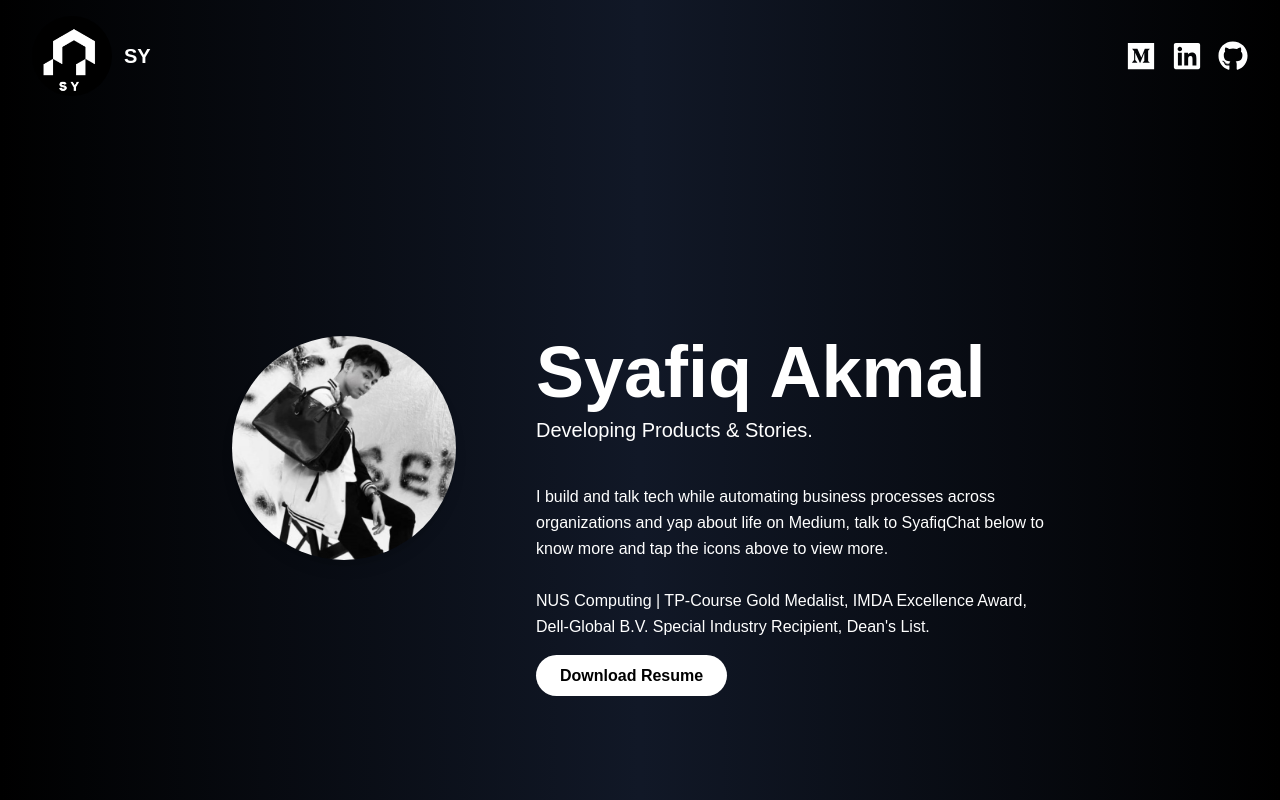
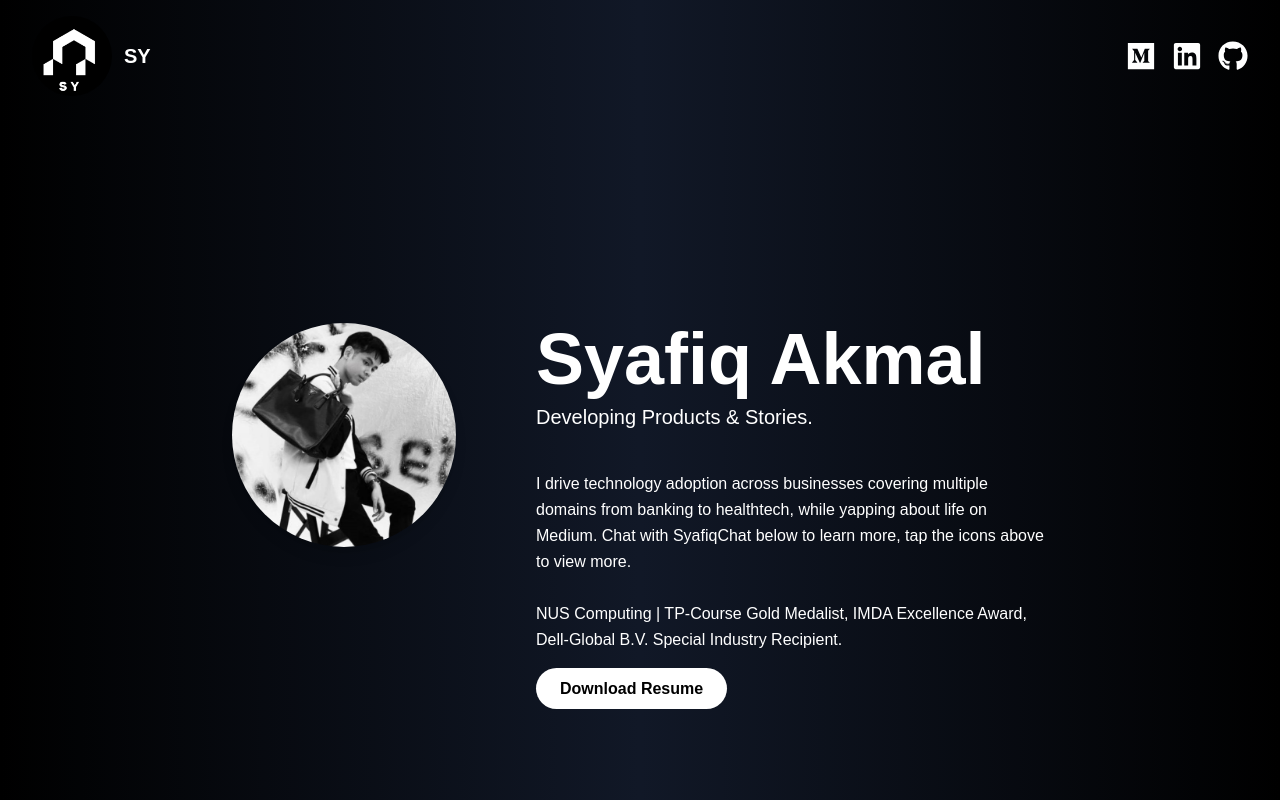
Before and after one commit to syafiq9326/syafiqSite, a Next.js app: page / in a window 1280 px wide. Shown: the top 800 px of the page. Built offline with nearby package versions, Linux system fonts and the light colour scheme.

Commit message:
udpdated resume download and section

```diff
--- a/src/app/components/ExperienceSection.tsx
+++ b/src/app/components/ExperienceSection.tsx
@@ -3,11 +3,21 @@ import { motion } from "framer-motion";
 
 const experiences = [
     {
+        year: "Jan 2025 - Jun 2025",
+        title: "Software Engineer Intern",
+        company: "Crédit Agricole Investment Bank",
+        description:
+            " Engineered scalable KYC batch pipeline (file hosted on AWS S3) via Java Spring, migrated C# and SQL to accelerate institutional investors onboarding, gained functional knowledge on EU trading market.",
+        tags: ["Java Spring Boot",  "Spring Batch", "Angular", "MYSQL", "AWS S3", "Jenkins", "Gitlab", "SSIS", "C#", "Know-Your-Customer"],
+        logo: "/cacrop.png",
+
+    },
+    {
         year: "May 2024 - Oct 2024",
         title: "Software Engineer Intern",
         company: "Synapxe Pte Ltd",
         description:
-            "Led POC on web scraping via BS4, HuggingFace deployed on Flask, accelerating intel generation. Spearheaded multiple VBA automation pipelines for a 50 pax procurement department, projected savings of 50% man-hours.",
+            "Led POC on web scraping via BS4, HuggingFace deployed on Flask, projected 50% accelerated intel generation. Spearheaded multiple VBA automation pipelines for a 50 pax procurement department.",
         tags: ["Javascript",  "VBA", "Procurement", "Data Analytics", "Flask", "TextBlob", "Pandas", "Beautiful Soup", "Playwright", "Project Management"],
         logo: "/synapxe.png",
 
--- a/src/app/components/HeroSection.tsx
+++ b/src/app/components/HeroSection.tsx
@@ -55,13 +55,14 @@ const HeroSection = () => {
                         transition={{ duration: 1, delay: 0.4 }}
                         viewport={{ once: false }}
                     >
-                        I build and talk tech while automating business processes across organizations and yap about life on Medium, talk to SyafiqChat below to know more and tap the icons
-                        above to view more.
+                        I drive technology adoption across businesses covering multiple domains from banking to healthtech, while yapping about life on Medium. Chat with SyafiqChat below to learn more, tap the icons above to view more.
                         <br /><br />
-                        NUS Computing | TP-Course Gold Medalist, IMDA Excellence Award, Dell-Global B.V. Special Industry Recipient, Dean&apos;s List.
+                        {/* NUS Computing | TP-Course Gold Medalist, IMDA Excellence Award, Dell-Global B.V. Special Industry Recipient, Dean&apos;s List. */}
+                        NUS Computing | TP-Course Gold Medalist, IMDA Excellence Award, Dell-Global B.V. Special Industry Recipient.
+
                     </motion.p><br/>
                     <motion.a
-                        href="/Syafiq_Resume_25Latest.pdf" // Link to your resume PDF file in the public directory
+                        href="/Syafiq_Resume_portfolio.pdf" // Link to your resume PDF file in the public directory
                         download="SyafiqResume.pdf" // Name for the downloaded file
                         className="bg-white text-black px-6 py-3 rounded-full mt-6 font-bold hover:bg-gray-300 transition"
                         initial={{ scale: 0.8, opacity: 0 }}
```
Also changed, not shown: public/cacrop.png (added), 1 other file (tests, documents, lock files or other folders).
